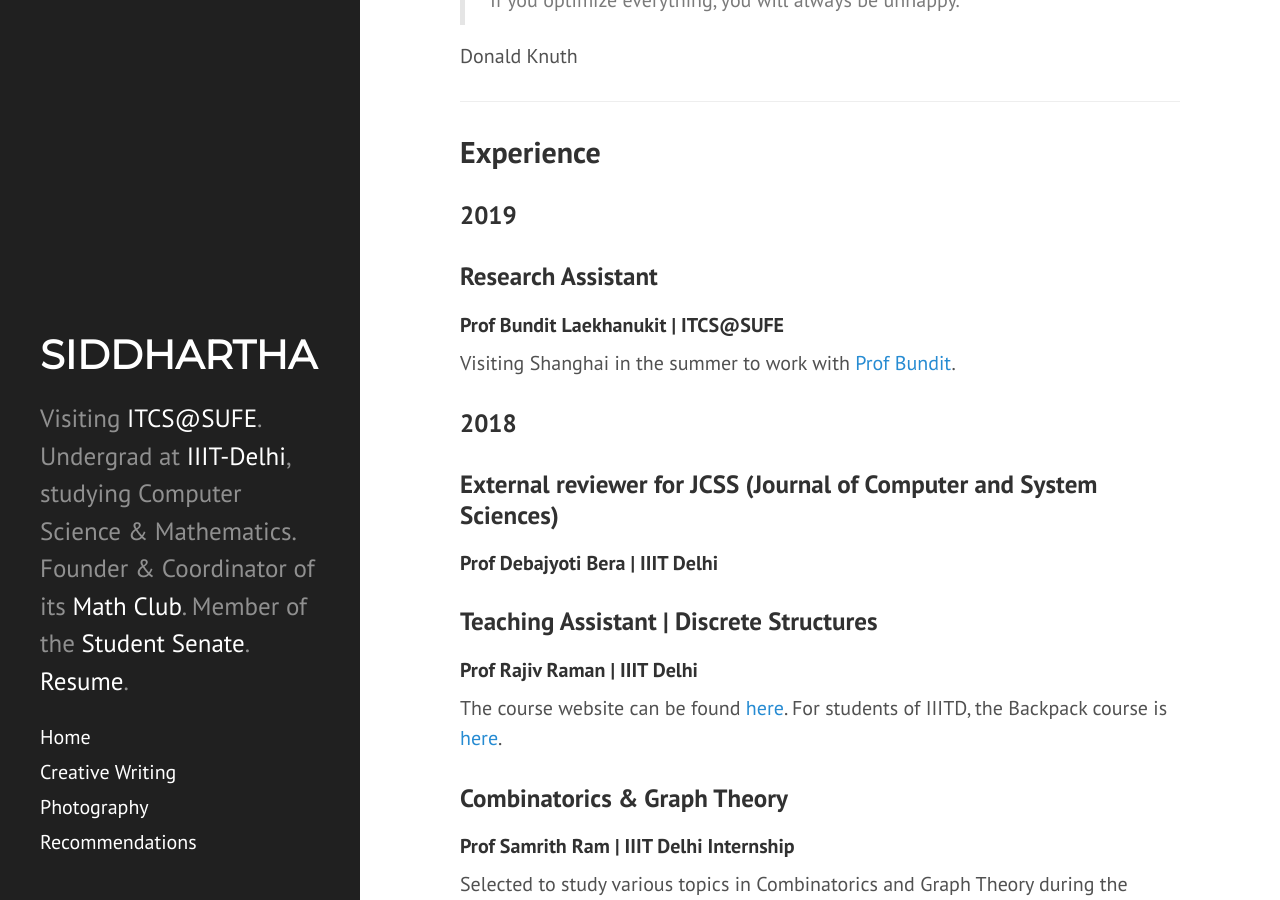
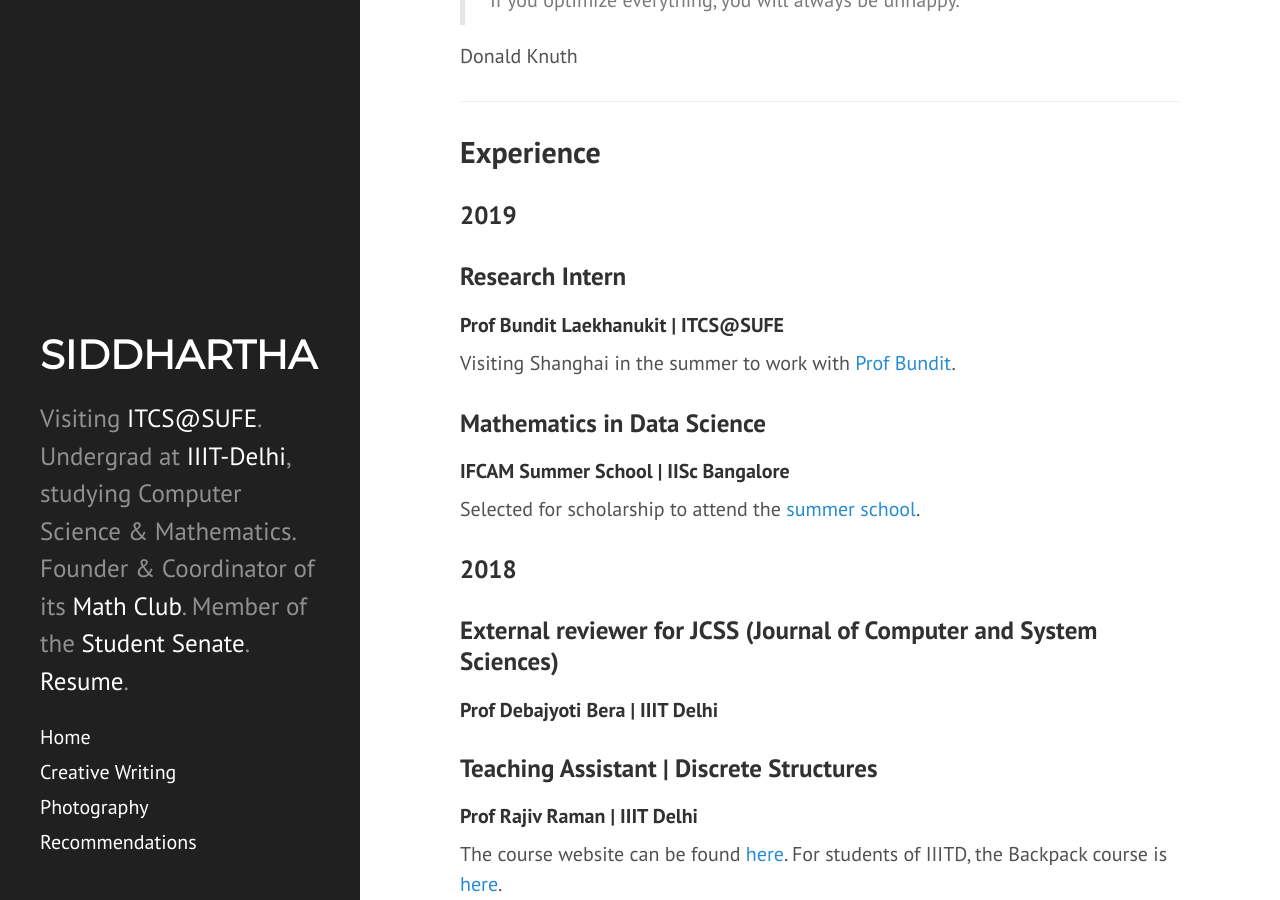
Before and after one commit to siddjai/siddjai.github.io, a Jekyll site: the page built from index.md, in a window 1280 px wide and 900 px high, scrolled down 1366 px. Built offline with Jekyll 4.4.1, drawn with Linux system fonts in a browser that asks for light colours; nearby versions of some CDN libraries.

Commit message:
Update index.md

```diff
--- a/index.md
+++ b/index.md
@@ -49,9 +49,13 @@ ___
 ## Experience
 
 ### 2019
-### Research Assistant
+### Research Intern
 #### Prof Bundit Laekhanukit | ITCS@SUFE
 Visiting Shanghai in the summer to work with [Prof Bundit](http://itcs.shufe.edu.cn/~blaekh/).
+
+### Mathematics in Data Science
+#### IFCAM Summer School | IISc Bangalore
+Selected for scholarship to attend the [summer school](http://math.iisc.ac.in/~ifcam/Summer_School2019.htm).
 
 ### 2018
 ### External reviewer for JCSS (Journal of Computer and System Sciences)
```
